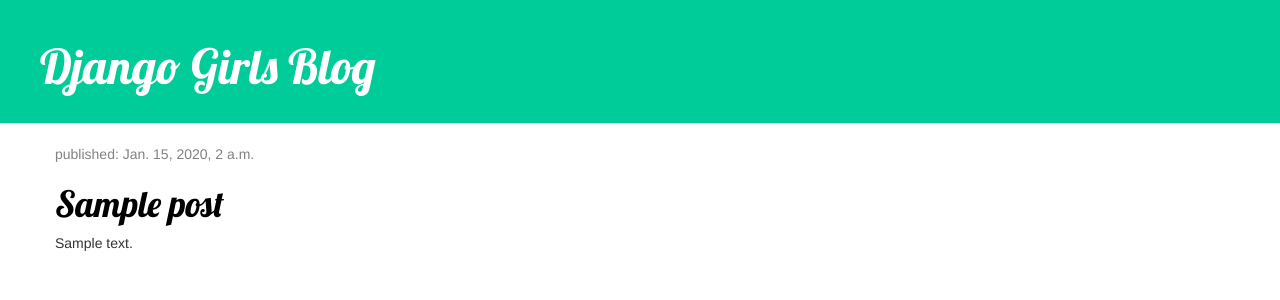
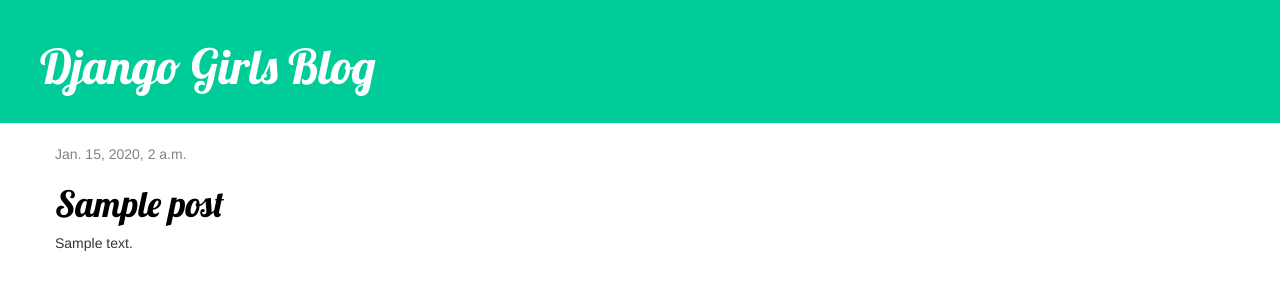
Before and after one commit to hollylikechristmas/my-first-blog, a Django app: template blog/templates/blog/post_list.html in a window 1280 px wide. Shown: the top 300 px of the page. Run offline with Django 3.2, Linux system fonts and the light colour scheme; the template is opened without the code that fills it: values that come from a table or form of the project are taken from there, others are empty; tables that the repository leaves empty hold one stand-in row (values such as "Sample post"); some libraries are stand-ins or nearby versions.

Commit message:
Extended the template.

```diff
--- /dev/null
+++ b/blog/templates/blog/base.html
@@ -0,0 +1,23 @@
+<html>
+{% load staticfiles %}
+    <head>
+        <title>Django Girls blog</title>
+        <link rel="stylesheet" href="//maxcdn.bootstrapcdn.com/bootstrap/3.2.0/css/bootstrap.min.css">
+        <link rel="stylesheet" href="//maxcdn.bootstrapcdn.com/bootstrap/3.2.0/css/bootstrap-theme.min.css">
+        <link href="//fonts.googleapis.com/css?family=Lobster&subset=latin,latin-ext" rel="stylesheet" type="text/css">
+        <link rel="stylesheet" href="{% static 'css/blog.css' %}">
+    </head>
+    <body>
+        <div class="page-header">
+            <h1><a href="/">Django Girls Blog</a></h1>
+        </div>
+        <div class="content container">
+            <div class="row">
+                <div class="col-md-8">
+                {% block content %}
+                {% endblock %}
+                </div>
+            </div>
+        </div>
+    </body>
+</html>
--- a/blog/templates/blog/post_list.html
+++ b/blog/templates/blog/post_list.html
@@ -1,31 +1,13 @@
-<html>
-{% load staticfiles %}
-    <head>
-        <title>Django Girls blog</title>
-        <link rel="stylesheet" href="//maxcdn.bootstrapcdn.com/bootstrap/3.2.0/css/bootstrap.min.css">
-        <link rel="stylesheet" href="//maxcdn.bootstrapcdn.com/bootstrap/3.2.0/css/bootstrap-theme.min.css">
-        <link href="//fonts.googleapis.com/css?family=Lobster&subset=latin,latin-ext" rel="stylesheet" type="text/css">
-        <link rel="stylesheet" href="{% static 'css/blog.css' %}">
-    </head>
-    <body>
-        <div class="page-header">
-            <h1><a href="">Django Girls Blog</a></h1>
-        </div>
-        <div class="content container">
-            <div class="row">
-                <div class="col-md-8">
+{% extends 'blog/base.html' %}
+
+{% block content %}
   {% for post in posts %}
       <div class="post">
         <div class="date">
-                                <p>published: {{ post.published_date }}</p>
+          {{ post.published_date }}
         </div>
           <h1><a href="">{{ post.title }}</a></h1>
           <p>{{ post.text|linebreaksbr }}</p>
       </div>
   {% endfor %}
-                </div>
-            </div>
-        </div>
-
-    </body>
-</html>
+{% endblock %}
```
Lines whose indentation alone changed are shown as unchanged.
